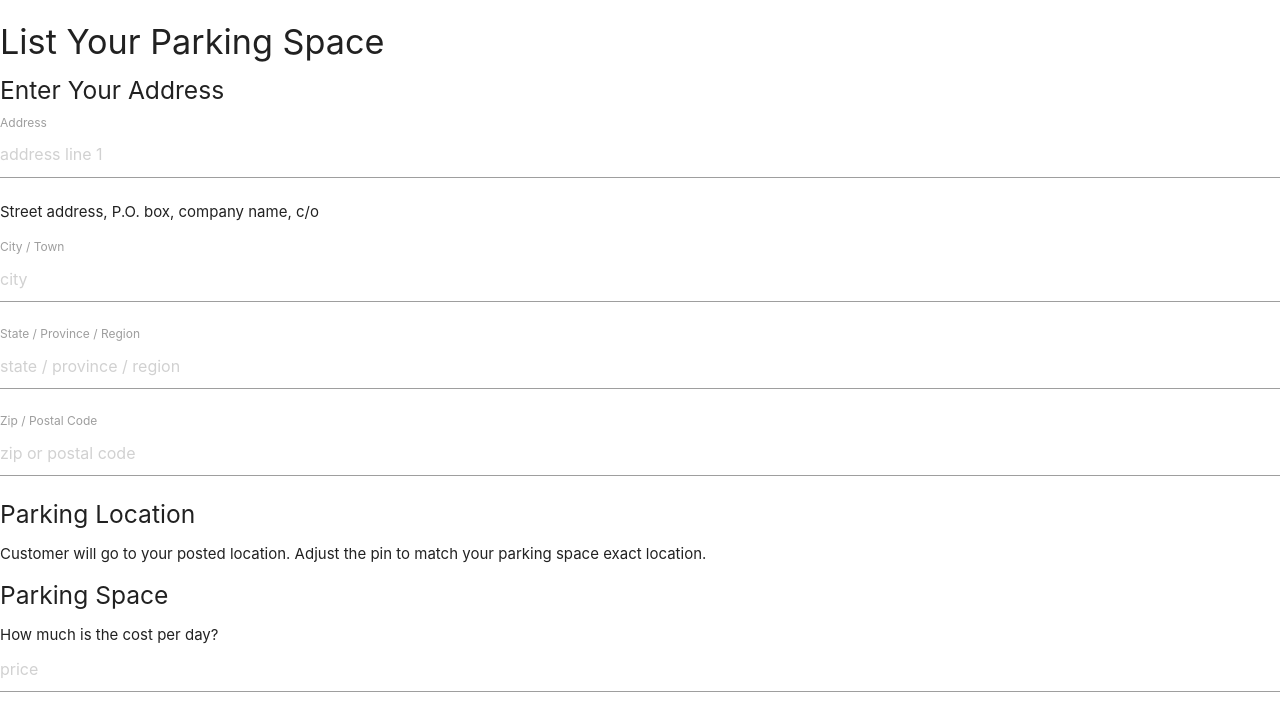
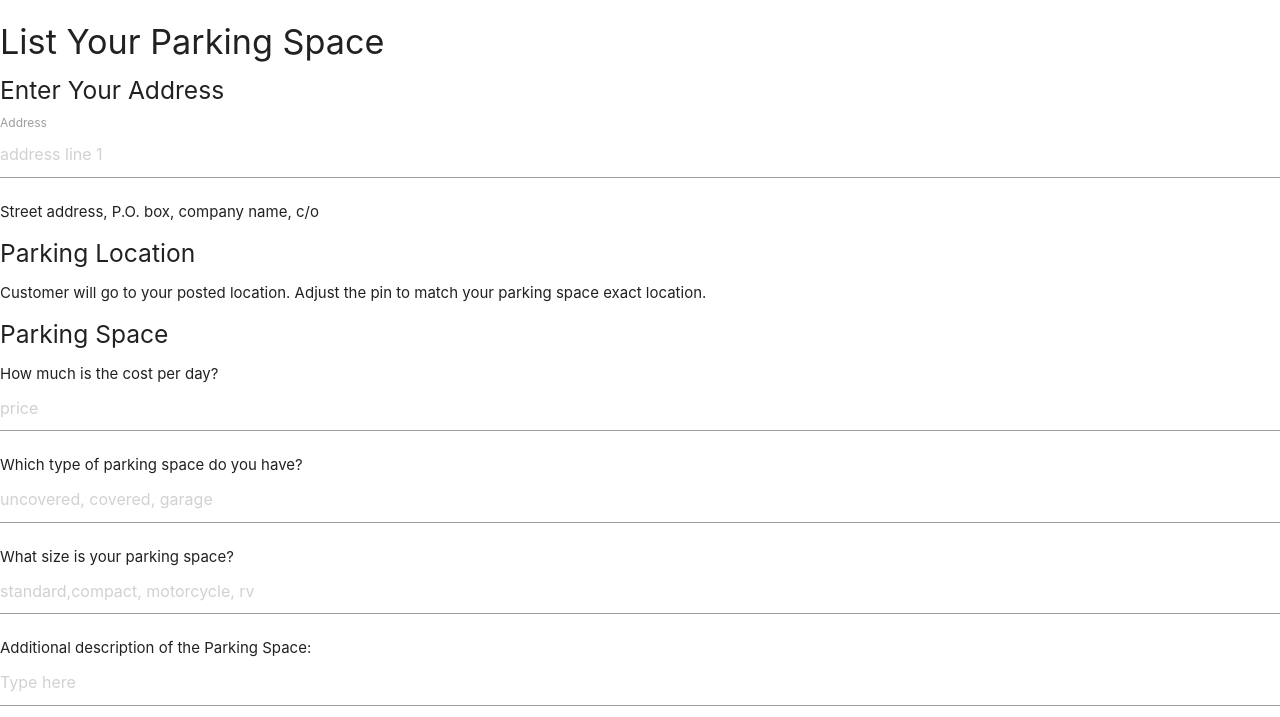
Before and after one commit to hyxhuynh/FindaSpot, a Node server app: page /owner/application in a window 1280 px wide. Shown: the top 717 px of the page. Run offline with Node 20, Linux system fonts and the light colour scheme; some libraries are stand-ins or nearby versions.

Commit message:
Same as previous, accidentally forgot to save changes

```diff
--- a/views/ownerApplication.handlebars
+++ b/views/ownerApplication.handlebars
@@ -31,32 +31,6 @@
             </div>
         </div>
 
-            <!-- city input-->
-            <div class="control-group">
-                <label class="control-label">City / Town</label>
-                <div class="controls">
-                    <input id="city" name="city" type="text" placeholder="city" class="input-xlarge">
-                    <p class="help-block"></p>
-                </div>
-            </div>
-            <!-- region input-->
-            <div class="control-group">
-                <label class="control-label">State / Province / Region</label>
-                <div class="controls">
-                    <input id="state" name="state" type="text" placeholder="state / province / region"
-                    class="input-xlarge">
-                    <p class="help-block"></p>
-                </div>
-            </div>
-            <!-- postal-code input-->
-            <div class="control-group">
-                <label class="control-label">Zip / Postal Code</label>
-                <div class="controls">
-                    <input id="postalCode" name="postalCode" type="text" placeholder="zip or postal code"
-                    class="input-xlarge">
-                    <p class="help-block"></p>
-                </div>
-            </div>
     </div>
     <!-- SECOND TAB -->
     <div class="tab">
```
Lines whose indentation alone changed are shown as unchanged.
